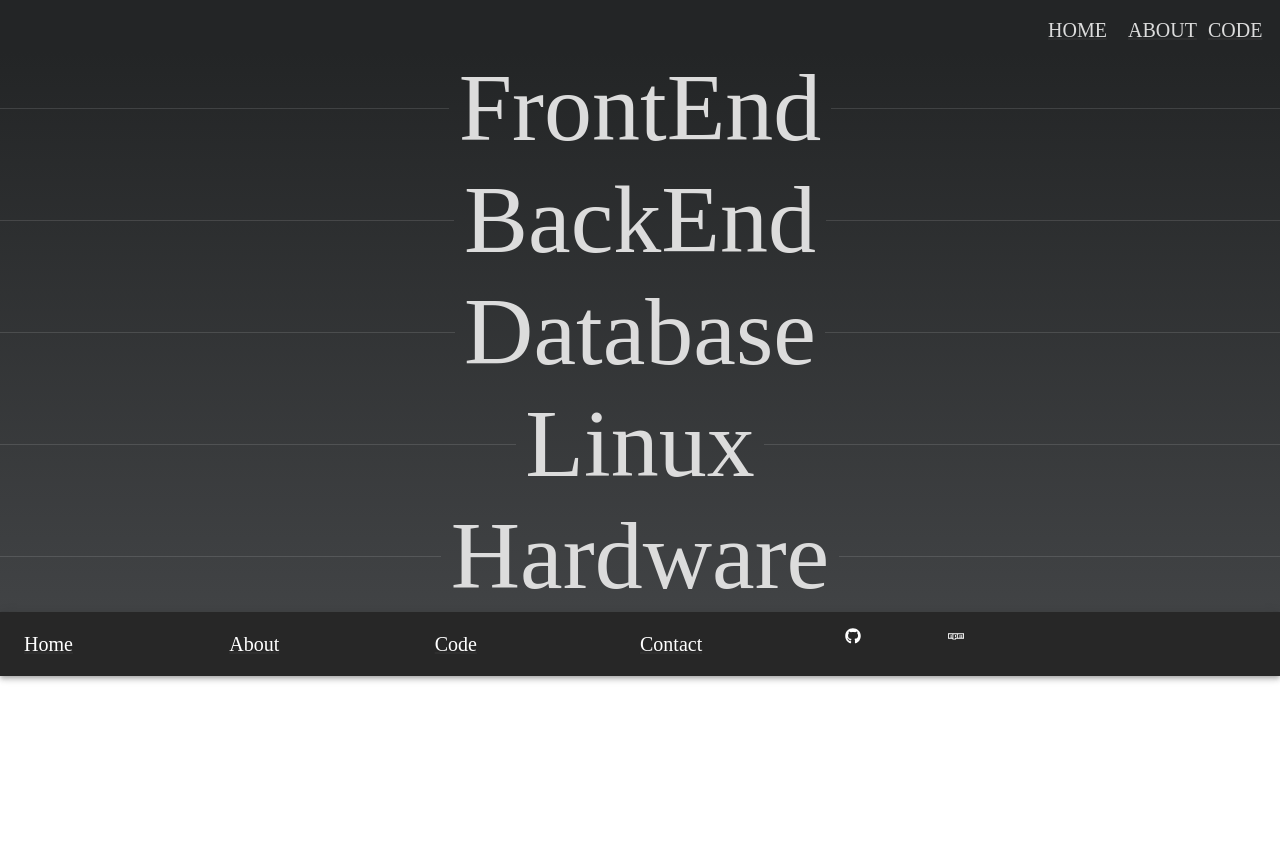
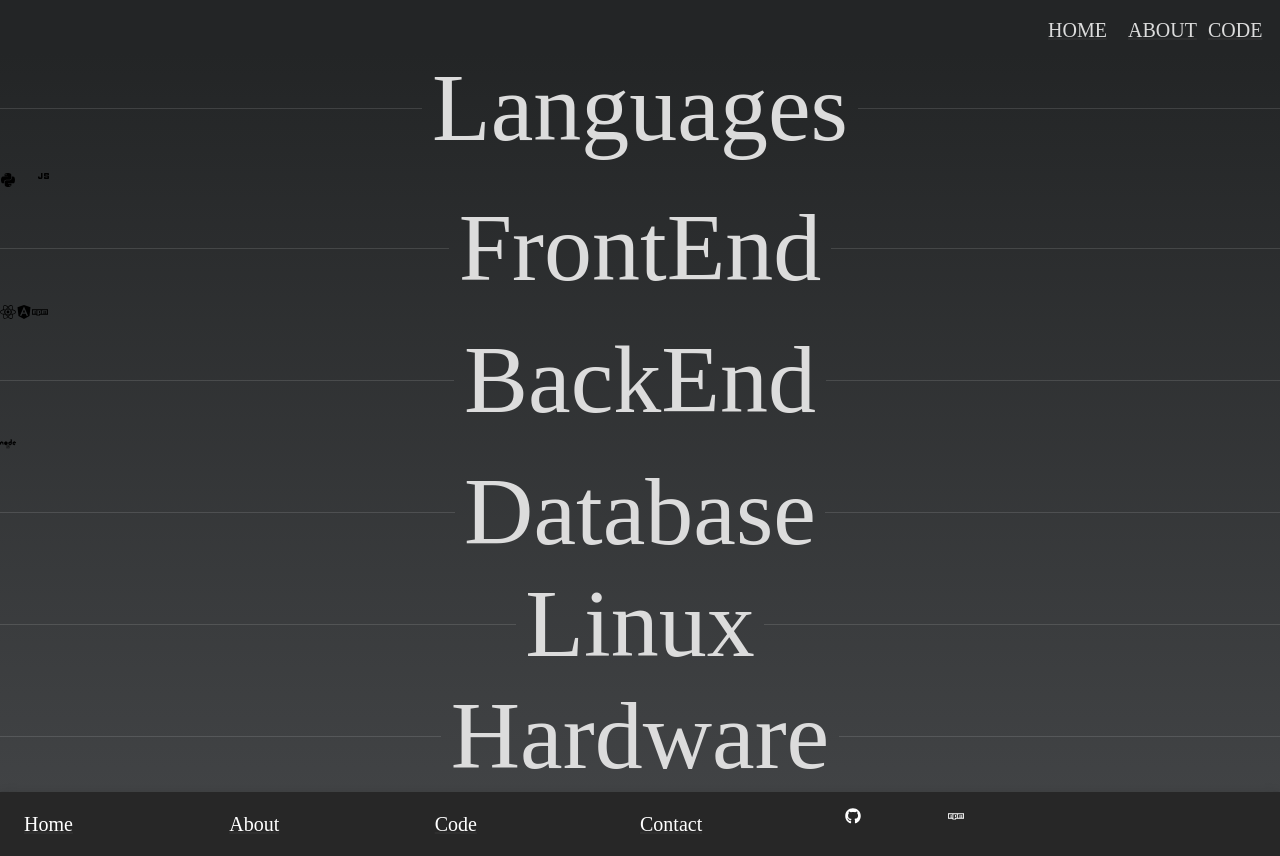
Before and after one commit to SABaltz/showcase, a React (Create React App) app: page /code in a window 1280 px wide. Before the commit the page ends 800 px from the top, so only its background shows below. Built offline with nearby package versions, Linux system fonts and the light colour scheme; some icons are missing.

Commit message:
Add in icons

```diff
--- a/src/components/Code.tsx
+++ b/src/components/Code.tsx
@@ -3,6 +3,9 @@
 import {darkTheme} from "./Theme";
 import NavBar from "./nav/NavBar";
 import NavButton from "./nav/NavButton";
+import {FaAngular, FaNode, FaNpm, FaPython, FaReact} from "react-icons/fa";
+import {FaR} from "react-icons/fa6";
+import JavascriptIcon from '@mui/icons-material/Javascript';
 
 export default function Code() {
     let linearStart = '#232526'
@@ -21,9 +24,22 @@
             <Box sx={{
                 background: `linear-gradient(to bottom, ${linearStart}, #414345 );`,
             }}>
+                <Divider sx={{fontSize: '5rem'}}><Typography variant={'h1'}>Languages</Typography></Divider>
+                <FaPython/>
+                <FaR/>
+                <JavascriptIcon/>
                 <Divider sx={{fontSize: '5rem'}}><Typography variant={'h1'}>FrontEnd</Typography></Divider>
+                <FaReact/>
+                <FaAngular/>
+                <FaNpm/>
+                {/*Material Ui*/}
+                {/*SemanticCss*/}
+
                 <Divider sx={{fontSize: '5rem'}}><Typography variant={'h1'}>BackEnd</Typography></Divider>
+                <FaNode/>
+                {/*Express*/}
                 <Divider sx={{fontSize: '5rem'}}><Typography variant={'h1'}>Database</Typography></Divider>
+
                 <Divider sx={{fontSize: '5rem'}}><Typography variant={'h1'}>Linux</Typography></Divider>
                 <Divider sx={{fontSize: '5rem'}}><Typography variant={'h1'}>Hardware</Typography></Divider>
             </Box>
```
